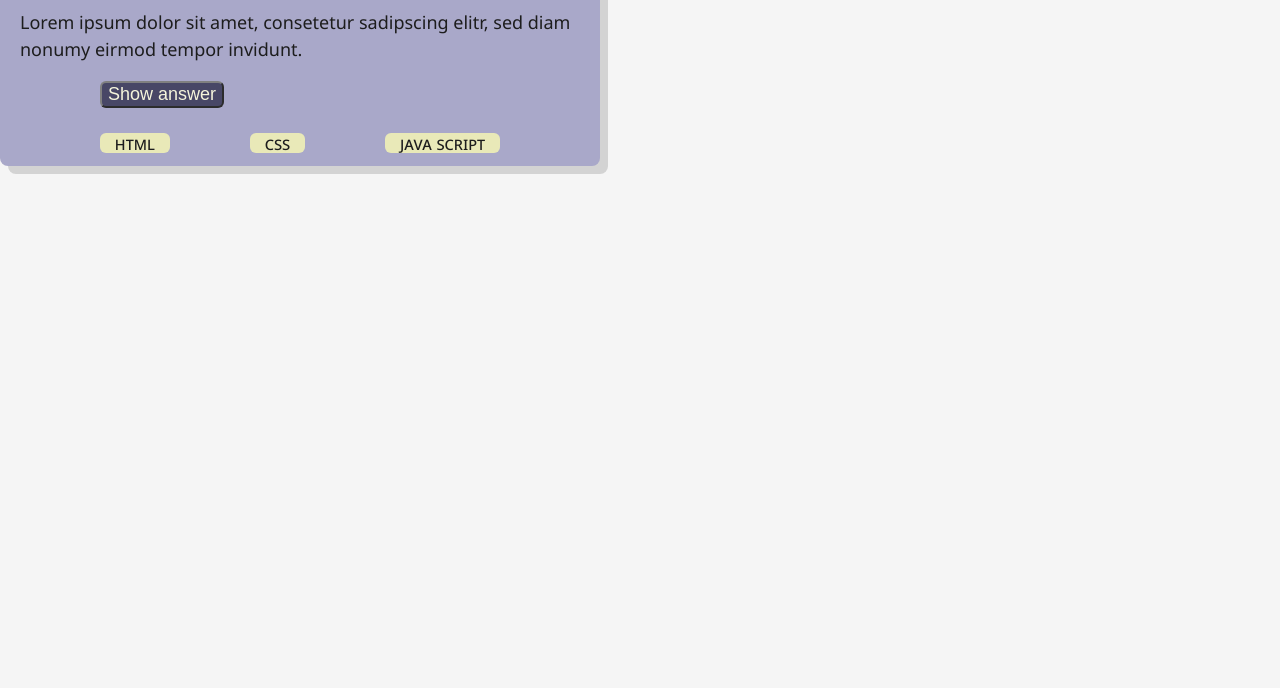
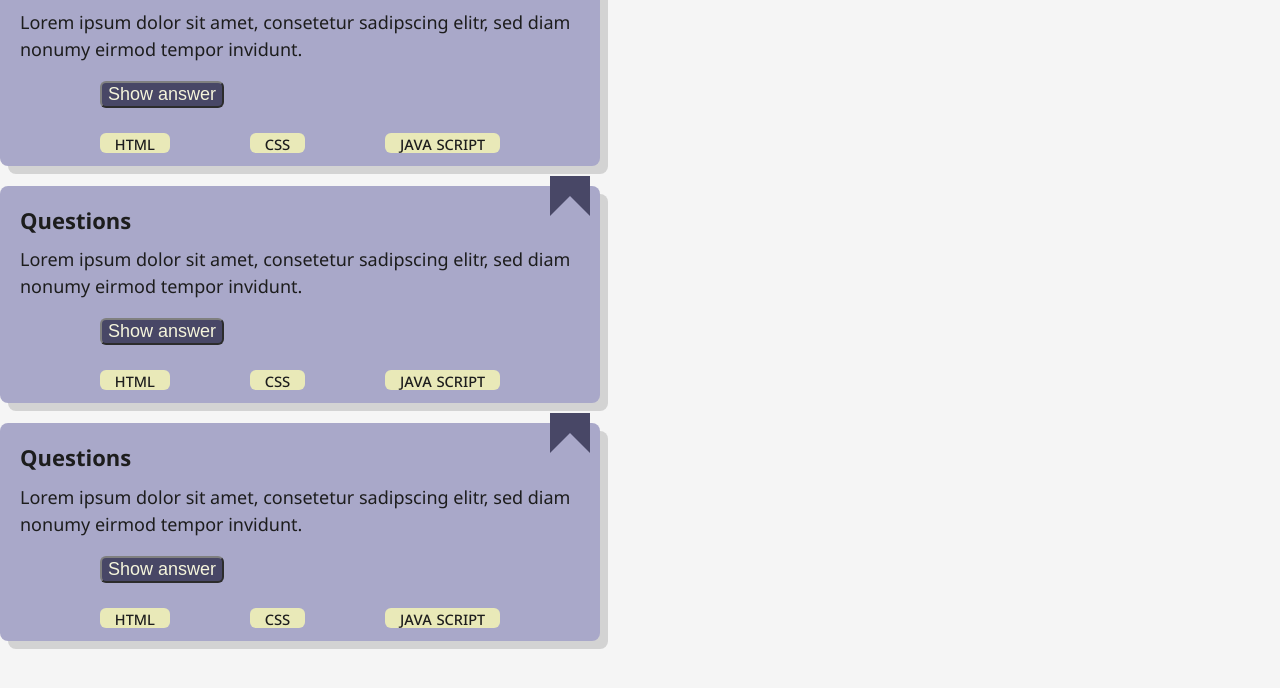
Before and after one commit to danicadombek/qui-appz, a website built with Vite: page src/index.html in a window 1280 px wide. Shown: the part 52-740 px from the top of the page. Built offline with nearby package versions, Linux system fonts and the light colour scheme.

Commit message:
Fix code-review feedback

```diff
--- a/src/index.html
+++ b/src/index.html
@@ -17,17 +17,53 @@
         <div
           role="button"
           class="quiz-card__bookmark"
-          aria-label="Add bookmark"
+          aria-label="bookmark"
         ></div>
-        <p class="quiz-card__copytext">
+        <p class="quiz-card__text">
           Lorem ipsum dolor sit amet, consetetur sadipscing elitr, sed diam
           nonumy eirmod tempor invidunt.
         </p>
         <button class="quiz-card__button">Show answer</button>
         <ul class="quiz-card__list">
-          <li class="quiz-card__listelement">HTML</li>
-          <li class="quiz-card__listelement">CSS</li>
-          <li class="quiz-card__listelement">Java Script</li>
+          <li class="quiz-card__list-element">HTML</li>
+          <li class="quiz-card__list-element">CSS</li>
+          <li class="quiz-card__list-element">Java Script</li>
+        </ul>
+      </section>
+      <section class="quiz-card">
+        <h2 class="quiz-card__headline">Questions</h2>
+        <div
+          role="button"
+          class="quiz-card__bookmark"
+          aria-label="bookmark"
+        ></div>
+        <p class="quiz-card__text">
+          Lorem ipsum dolor sit amet, consetetur sadipscing elitr, sed diam
+          nonumy eirmod tempor invidunt.
+        </p>
+        <button class="quiz-card__button">Show answer</button>
+        <ul class="quiz-card__list">
+          <li class="quiz-card__list-element">HTML</li>
+          <li class="quiz-card__list-element">CSS</li>
+          <li class="quiz-card__list-element">Java Script</li>
+        </ul>
+      </section>
+      <section class="quiz-card">
+        <h2 class="quiz-card__headline">Questions</h2>
+        <div
+          role="button"
+          class="quiz-card__bookmark"
+          aria-label="bookmark"
+        ></div>
+        <p class="quiz-card__text">
+          Lorem ipsum dolor sit amet, consetetur sadipscing elitr, sed diam
+          nonumy eirmod tempor invidunt.
+        </p>
+        <button class="quiz-card__button">Show answer</button>
+        <ul class="quiz-card__list">
+          <li class="quiz-card__list-element">HTML</li>
+          <li class="quiz-card__list-element">CSS</li>
+          <li class="quiz-card__list-element">Java Script</li>
         </ul>
       </section>
     </main>
--- a/src/styles/_base.css
+++ b/src/styles/_base.css
@@ -11,6 +11,11 @@ body {
   margin: 0;
 }
 
+main {
+  display: grid;
+  grid-gap: 20px;
+}
+
 h1,
 h2,
 h3 {
--- a/src/styles/quiz-card/quiz-card.css
+++ b/src/styles/quiz-card/quiz-card.css
@@ -27,7 +27,7 @@
   border-bottom-color: transparent;
 }
 
-.quiz-card__copytext {
+.quiz-card__text {
   margin: 0 auto 40px;
 }
 
@@ -51,7 +51,7 @@
   margin-bottom: 3px;
 }
 
-.quiz-card__listelement {
+.quiz-card__list-element {
   background-color: rgb(233, 233, 184);
   padding: 0 15px;
   border-radius: 6px;
```
Also changed, not shown: src/styles/quiz-card/quiz-card.html (+5 -9 lines).
